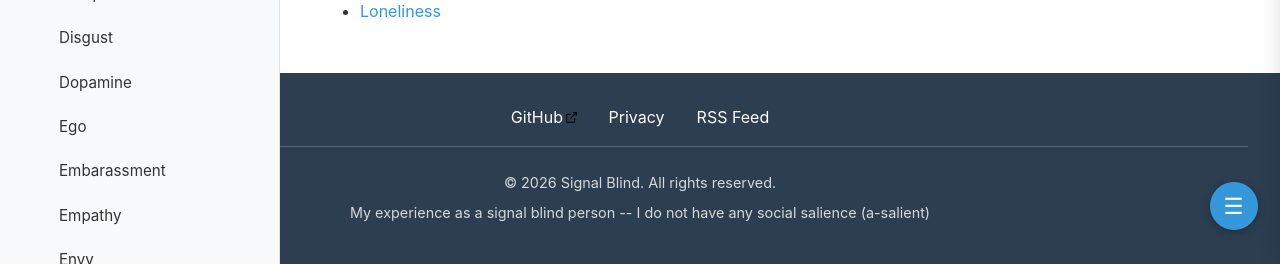
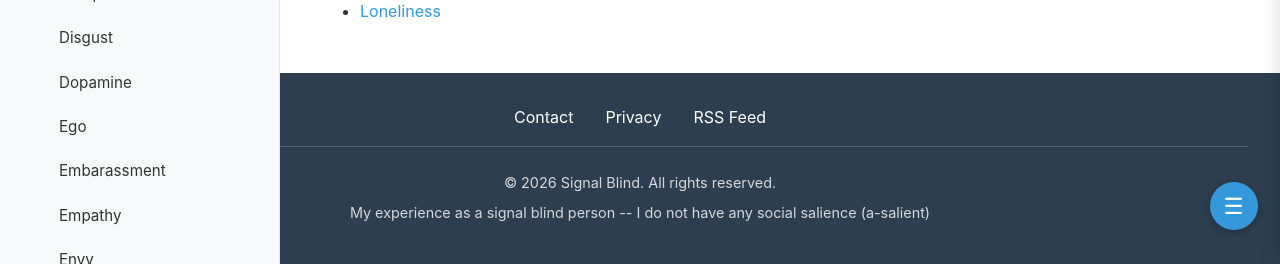
Before and after one commit to SignalBlind/SignalBlind.github.io, a Jekyll site: the page built from Emotions/Emotions.md, in a window 1280 px wide and 900 px high, scrolled down 1881 px. Shown: the part 636-900 px from the top of the window. Built offline with Jekyll 4.4.1, drawn with Linux system fonts in a browser that asks for light colours; comment, search, counter and statistics services are not loaded.

Commit message:
more contact

```diff
--- a/_config.yml
+++ b/_config.yml
@@ -91,8 +91,8 @@ navigation:
 
 # Footer navigation
 footer_navigation:
-  - title: GitHub
-    url: https://github.com/SignalBlind/SignalBlind.github.io
+  - title: Contact
+    url: mailto:contact@signalblind.org
   - title: Privacy
     url: /privacy/
   - title: RSS Feed
```
